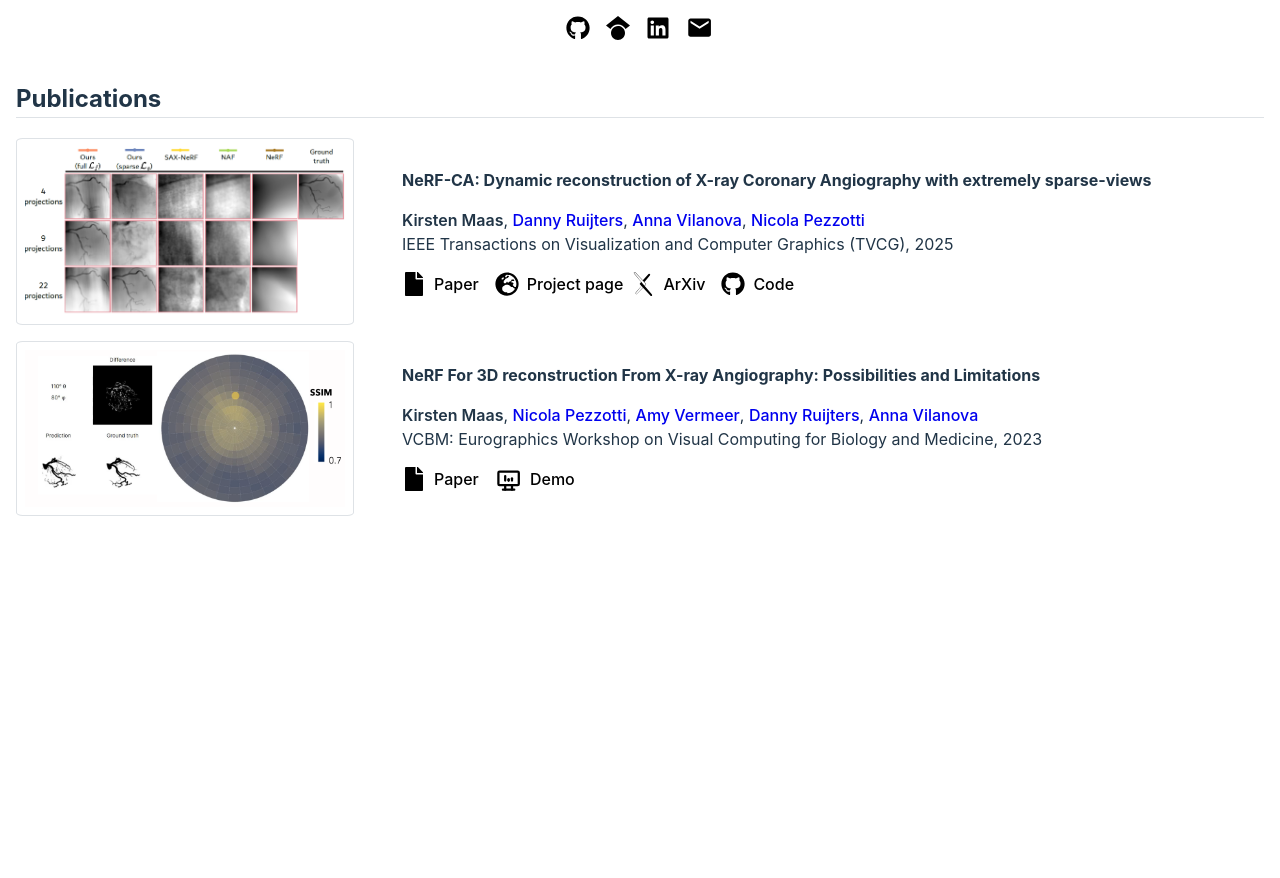
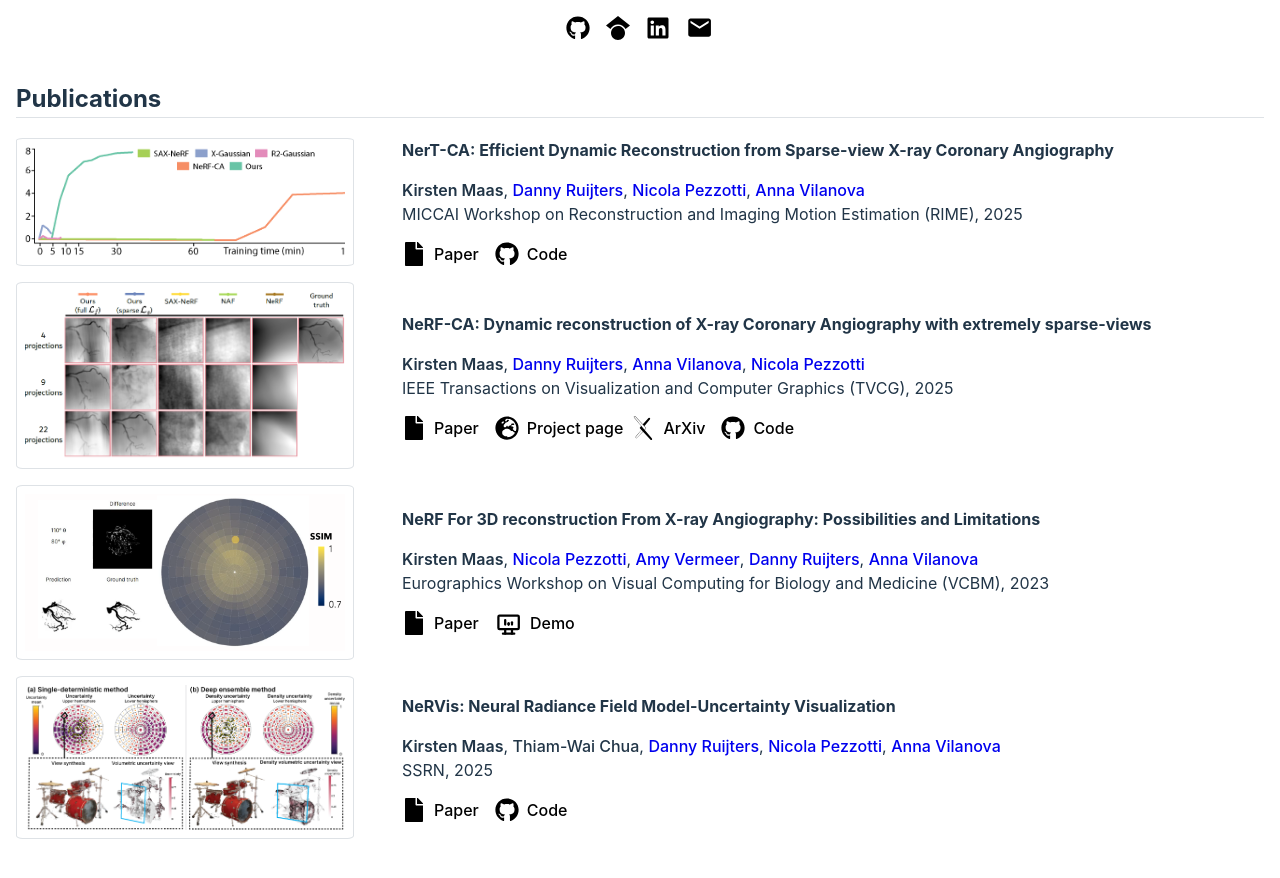
Before and after one commit to kirstenmaas/kirstenmaas.github.io, a React (Vite) app: page / in a window 1280 px wide. Shown: the part 320-1198 px from the top of the page. Before the commit the page ends 892 px from the top, so only its background shows below. Built offline with nearby package versions, Linux system fonts and the light colour scheme.

Commit message:
add new publications to website

```diff
--- a/src/App.css
+++ b/src/App.css
@@ -21,8 +21,8 @@
   width: 100%;
   display: flex;
   gap: 1em;
-  margin-bottom: 7em;
-  max-height: 20em;
+  margin-bottom: 2em;
+  /* max-height: 20em; */
   flex-wrap: wrap;
 
   @media (min-width:1025px) {
--- a/src/App.jsx
+++ b/src/App.jsx
@@ -34,9 +34,23 @@ const authorList = [
     link: 'https://www.tue.nl/en/research/researchers/anna-vilanova/',
     is_me: false,
   },
+  {
+    name: 'Thiam-Wai Chua',
+    is_me: false,
+  }
 ]
 
 const publications = [
+  {
+    title: 'NerT-CA: Efficient Dynamic Reconstruction from Sparse-view X-ray Coronary Angiography',
+    authors: [authorList[0], authorList[3], authorList[1], authorList[4]],
+    venue: 'MICCAI Workshop on Reconstruction and Imaging Motion Estimation (RIME)',
+    year: '2025',
+    paperLink: 'https://arxiv.org/abs/2507.19328',
+    demoLink: null,
+    codeLink: 'https://github.com/kirstenmaas/NerT-CA',
+    imageUrl: './nert-ca.png',
+  },
   {
     title: 'NeRF-CA: Dynamic reconstruction of X-ray Coronary Angiography with extremely sparse-views',
     authors: [authorList[0], authorList[3], authorList[4], authorList[1]],
@@ -52,13 +66,23 @@ const publications = [
   {
     title: 'NeRF For 3D reconstruction From X-ray Angiography: Possibilities and Limitations',
     authors: [authorList[0], authorList[1], authorList[2], authorList[3], authorList[4]],
-    venue: 'VCBM: Eurographics Workshop on Visual Computing for Biology and Medicine',
+    venue: 'Eurographics Workshop on Visual Computing for Biology and Medicine (VCBM)',
     year: '2023',
     paperLink: 'https://diglib.eg.org/items/1d80a1ce-ab59-4718-afd0-bc54e053e7f6',
     demoLink: 'https://nerfforangiography.netlify.app/',
     projectLink: null,
     codeLink: null,
     imageUrl: './nerf3d.png',
+  },
+  {
+    title: 'NeRVis: Neural Radiance Field Model-Uncertainty Visualization',
+    authors: [authorList[0], authorList[5], authorList[3], authorList[1], authorList[4]],
+    venue: 'SSRN',
+    year: '2025',
+    paperLink: 'https://papers.ssrn.com/sol3/papers.cfm?abstract_id=5353524',
+    demoLink: null,
+    codeLink: 'https://github.com/kirstenmaas/NeRVis',
+    imageUrl: './nervis.png',
   },
 ]
 
@@ -71,10 +95,10 @@ function App() {
         <div style={{ display: 'flex', gap: '5vw', justifyContent: 'center', flexWrap: 'wrap' }}>
           <div style={{ textAlign: 'left', maxWidth: '50em', minWidth: '20em' }}>
             Welcome! My name is Kirsten Maas.
-            I am a 4th year PhD student in Computer Science at the <a href='https://vis.win.tue.nl/'>Visualization cluster</a> at <space/>
+            I am a final year PhD student in Computer Science at the <a href='https://vis.win.tue.nl/'>Visualization cluster</a> at <space/>
             <a className='authorlink' href='https://research.tue.nl/en/persons/kirsten-wh-maas'>Eindhoven University of Technology</a> advised by <space/>
-            <a href={authorList[4].link} className='authorlink'>Prof. Anna Vilanova</a>, <a className='authorlink' href={authorList[1].link}>Dr. Nicola Pezzotti</a>, and <a className='authorlink' href={authorList[3].link}>Prof. Danny Ruijters</a>.
-            The topic of my PhD is implicit neural representations for the 4D reconstruction of X-ray coronary angiography data.
+            <a href={authorList[4].link} className='authorlink'>prof. dr. Anna Vilanova</a>, <a className='authorlink' href={authorList[1].link}>dr. Nicola Pezzotti</a>, and <a className='authorlink' href={authorList[3].link}>prof. dr. Danny Ruijters</a>.
+            The topic of my PhD is implicit neural representations for the 3D reconstruction of X-ray coronary angiography data.
             This research is part of the <a className='authorlink' href='https://www.tue.nl/en/research/research-groups/eaisi/eaisi-business-operations/eindhoven-medtech-innovation-center/emtic-ai-lab'>e/MTIC collaboration</a> between Philips Healthcare, Catharina Hospital Eindhoven, and Eindhoven University of Technology.
 
           </div>
```
Also changed, not shown: public/nert-ca.png (added), public/nervis.png (added).
